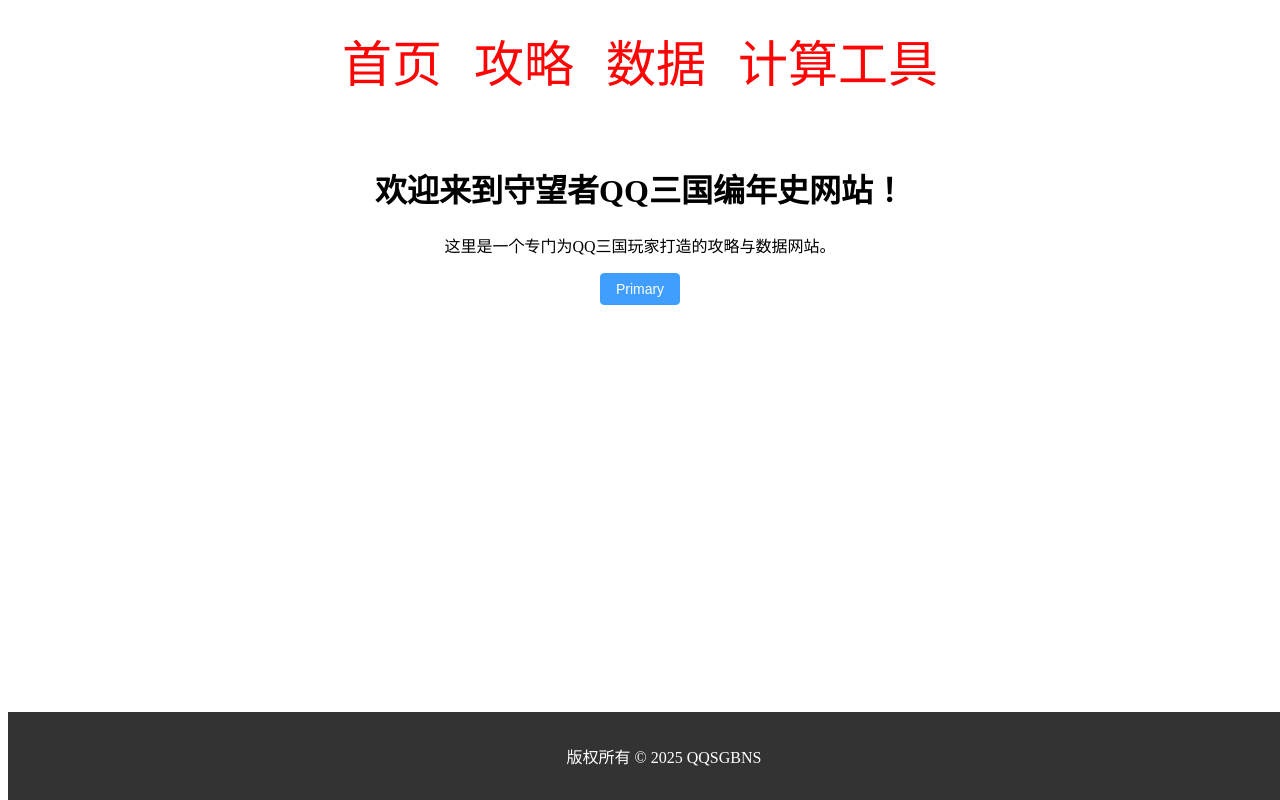
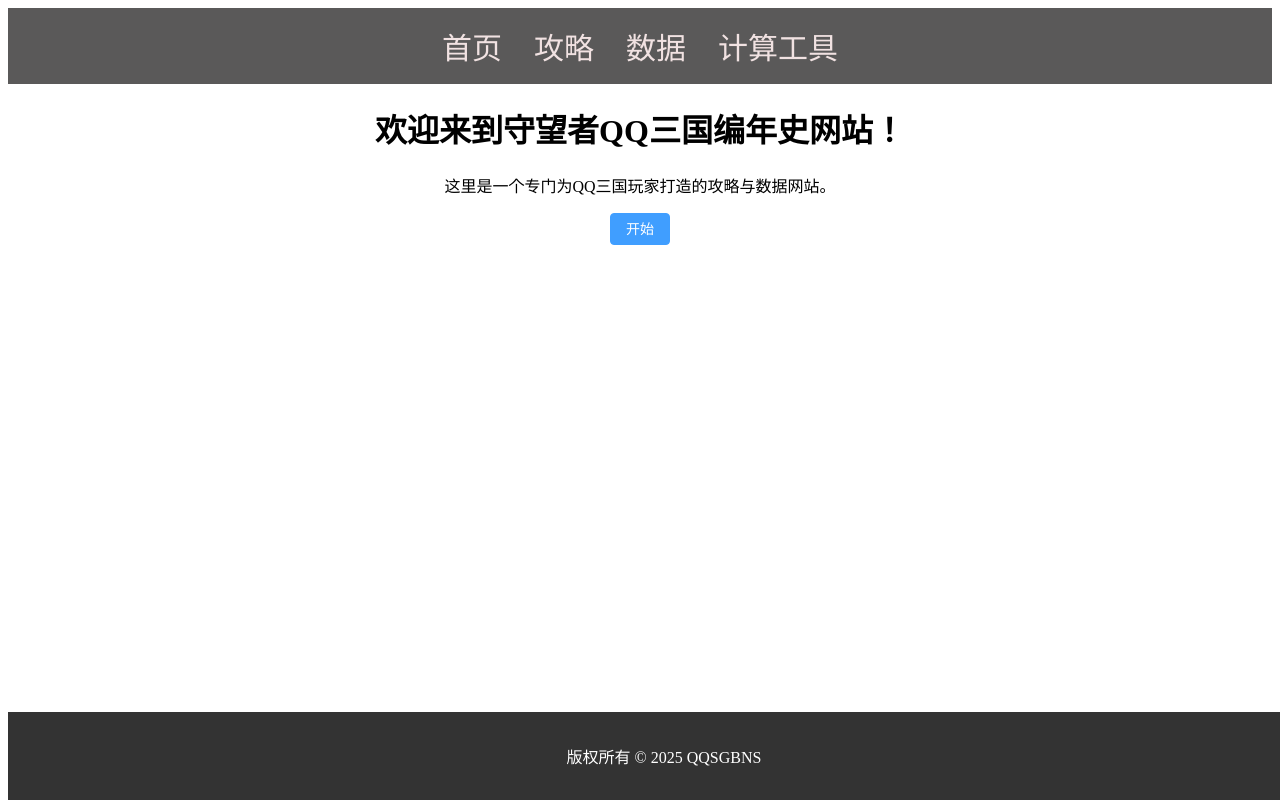
Before and after one commit to Cheng39/QQSGBNS, a Vue app: page / in a window 1280 px wide. Built offline with nearby package versions, Linux system fonts and the light colour scheme.

Commit message:
引入自动导入,安装auto-import

```diff
--- a/package.json
+++ b/package.json
@@ -16,6 +16,8 @@
   },
   "devDependencies": {
     "@vitejs/plugin-vue": "^5.2.1",
+    "unplugin-auto-import": "^19.1.1",
+    "unplugin-vue-components": "^28.4.1",
     "vite": "^6.2.0"
   }
 }
--- a/src/App.vue
+++ b/src/App.vue
@@ -16,14 +16,5 @@ import { ElButton } from 'element-plus';
 
 
 <style scoped>
-h1 {
-  height: 6em;
-  padding: 1.5em;
-  will-change: filter;
-  transition: filter 300ms;
-}
-p {
-  filter: drop-shadow(0 0 2em #646cffaa);
-  color: blueviolet;
-}
+
 </style>
--- a/src/components/Footer.vue
+++ b/src/components/Footer.vue
@@ -1,6 +1,7 @@
 <template>
   <footer class="footer">
     <p>版权所有 &copy; 2025 QQSGBNS</p>
+    <!-- 这是版权声明 -->
   </footer>
 </template>
 
--- a/src/components/Home.vue
+++ b/src/components/Home.vue
@@ -2,13 +2,14 @@
   <div class="home">
     <h1>欢迎来到守望者QQ三国编年史网站！</h1>
     <p>这里是一个专门为QQ三国玩家打造的攻略与数据网站。</p>
-     <el-button type="primary">Primary</el-button>
+     <el-button type="primary">开始</el-button>
+     <!-- primary是一个elmentplus的蓝色按钮引用 -->
   </div>
 </template>
 
 <style scoped>
 .home {
   text-align: center;
-  padding: 2rem;
+  padding: 0rem;
 }
 </style>
--- a/src/components/NavBar.vue
+++ b/src/components/NavBar.vue
@@ -9,13 +9,13 @@
 
 <style scoped>
 .navbar {
-  font-size: 50px;
-  /*background-color: #333;*/
+  font-size: 30px;
+  background-color: #5a5959;
   padding: 1rem;
   text-align: center;
 }
 .navbar a {
-  color: rgb(252, 5, 5);
+  color: rgb(241, 226, 226);
   text-decoration: none;
   margin: 0 1rem;
 }
```
Also changed, not shown: 1 other file (tests, documents, lock files or other folders).
